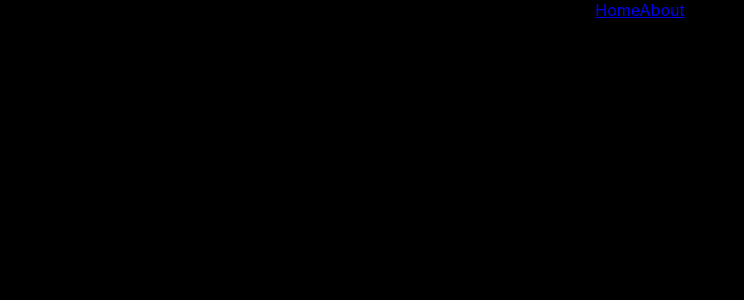
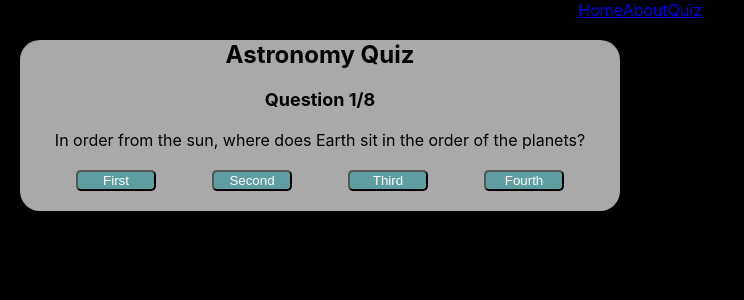
Before and after one commit to jlparson/planetarium_project, a React (Create React App) app in the folder client/: page /Quiz in a window 1280 px wide. Shown: the top 300 px of the page, without its empty margins (0-744 px from the left). Built offline with nearby package versions, Linux system fonts and the light colour scheme.

Commit message:
added quiz to its own page

```diff
--- a/client/src/App.js
+++ b/client/src/App.js
@@ -11,6 +11,7 @@ import Jupiter from './containers/JupiterContainer';
 import Saturn from './containers/SaturnContainer';
 import Uranus from './containers/UranusContainer';
 import Neptune from './containers/NeptuneContainer';
+import Quiz from './containers/QuizContainer';
 
 function App() {
   return (
@@ -48,6 +49,9 @@ function App() {
           <Route path="/Neptune">
             <Neptune />
           </Route>
+          <Route path="/Quiz">
+            <Quiz />
+          </Route>
         </Switch>
       </div>
     </Router>
--- a/client/src/components/Navbar.js
+++ b/client/src/components/Navbar.js
@@ -5,6 +5,7 @@ const Navbar = () => {
             <div className="links">
                 <a href="/">Home</a>
                 <a href="/about">About</a>
+                <a href="/Quiz">Quiz</a>
             </div>
         </nav>
     );
--- a/client/src/containers/PlanatariumContainer.js
+++ b/client/src/containers/PlanatariumContainer.js
@@ -1,6 +1,6 @@
 import './PlanatariumContainer.css';
 import React, {useState, useEffect} from "react";
-import PlanetQuiz from '../components/PlanetQuiz';
+// import PlanetQuiz from '../components/PlanetQuiz';
 // import { ReactComponent as Logo } from "clientassests/download.jpeg";
 import mercury from '../assests/Mercury.png';
 import venus from '../assests/Venus.png';
@@ -71,7 +71,7 @@ const PlanetariumContainer = () => {
             <PlanetsDetails  planetInfo= { planetInfo}  onClickPlanet = {onClickPlanet} />
         </div>
         <div className="quiz-container">
-            <PlanetQuiz />
+            {/* <PlanetQuiz /> */}
         </div>
     </>
 
--- /dev/null
+++ b/client/src/containers/QuizContainer.js
@@ -0,0 +1,15 @@
+// import mercury from '../assests/Mercury.png';
+import PlanetQuiz from "../components/PlanetQuiz";
+
+const Quiz = () => {
+
+    return (
+        <>
+            <div className="quiz-container">
+                <PlanetQuiz />
+            </div>
+        </>
+    );
+};
+
+export default Quiz;
```
